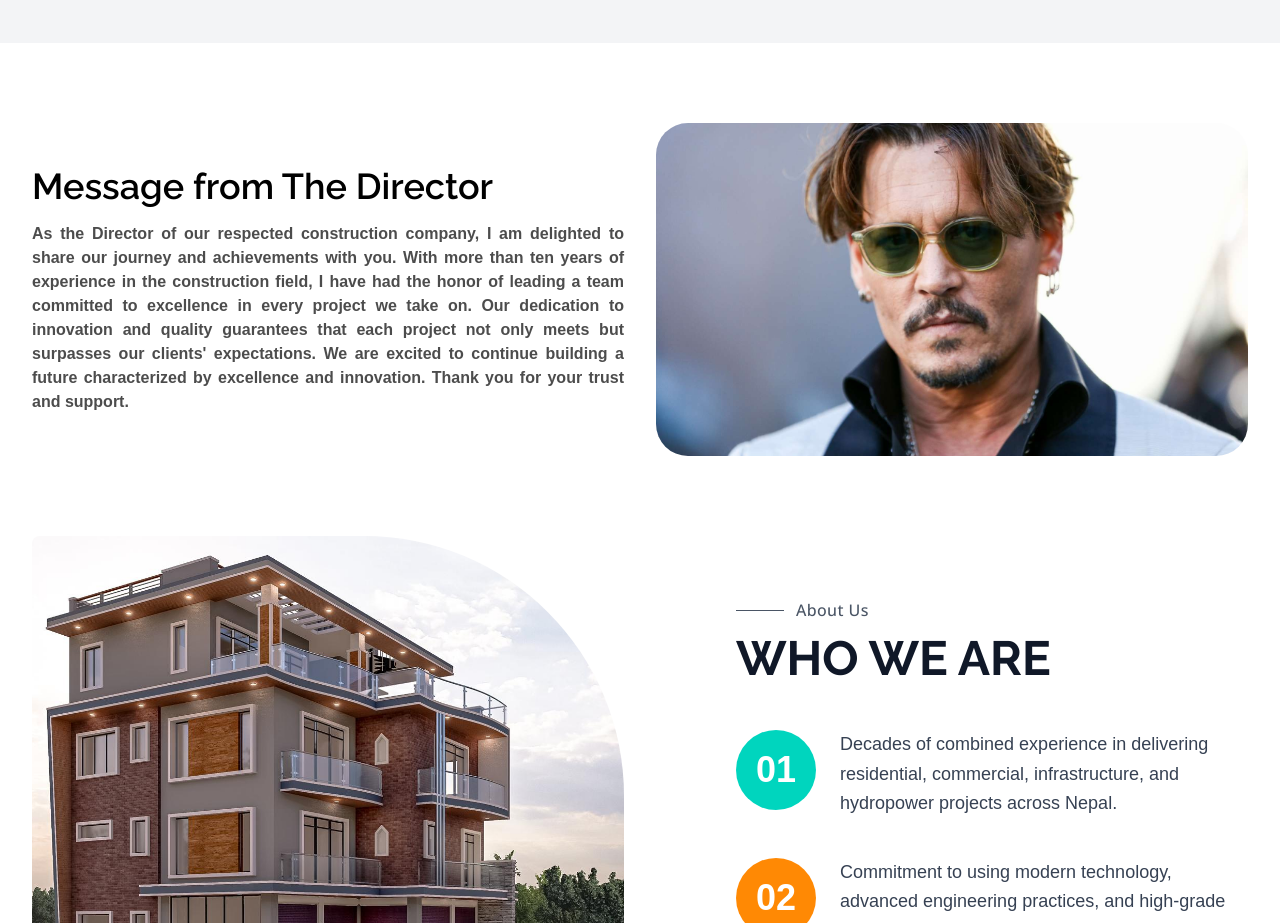
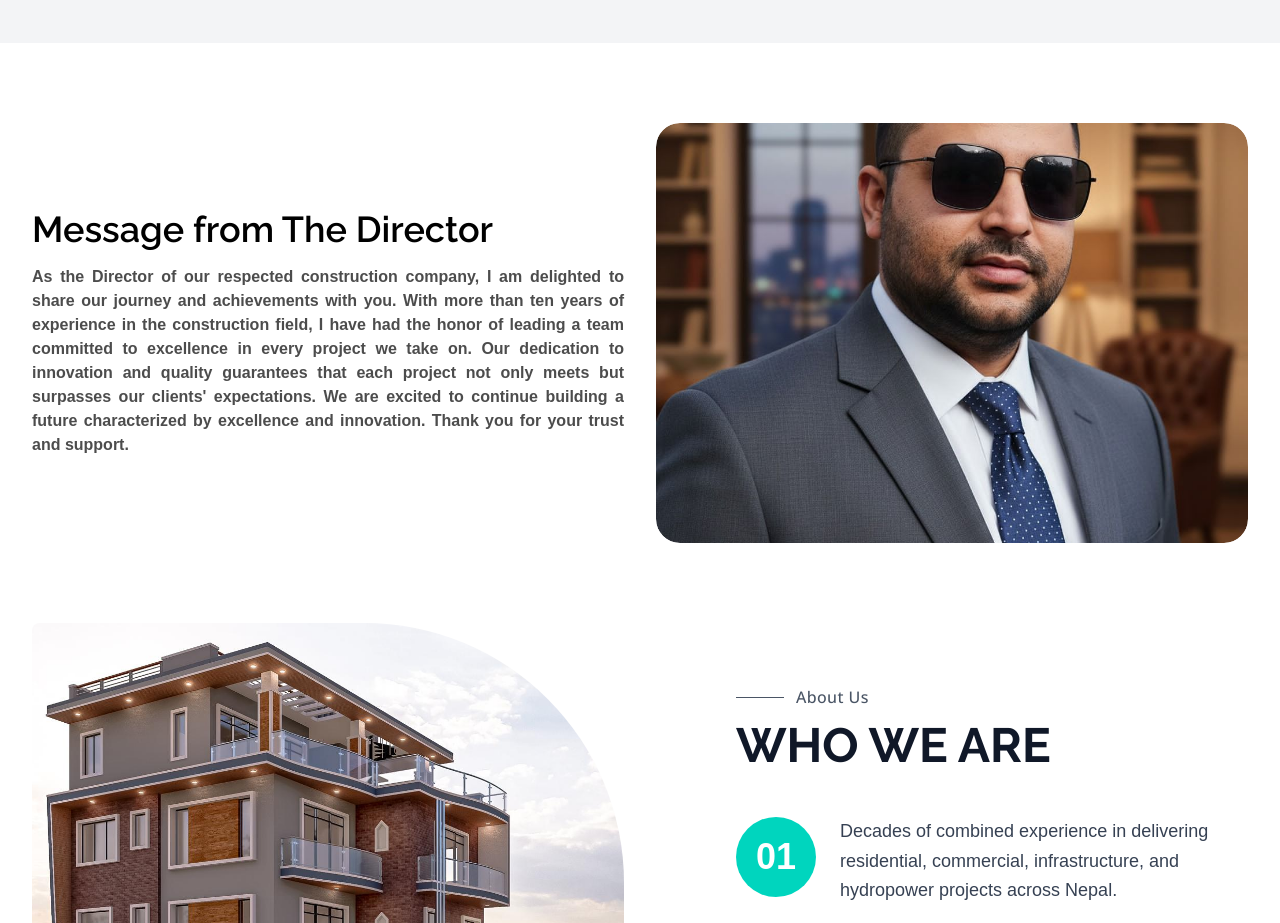
Before and after one commit to arvinpro/construction, a Next.js app: page /about in a window 1280 px wide. Shown: the part 2000-2923 px from the top of the page. Built offline with nearby package versions, Linux system fonts and the light colour scheme; a web font is replaced by a local one.

Commit message:
img changed

```diff
--- a/components/about/AboutUsSection.tsx
+++ b/components/about/AboutUsSection.tsx
@@ -88,7 +88,9 @@ function AboutUsSection() {
             </div>
           </div>
           <div className="mt-8">
-            <p className={`font-normal leading-relaxed text-justify ${open.className}`}>
+            <p
+              className={`font-normal leading-relaxed text-justify ${open.className}`}
+            >
               Quick S and A Construction Pvt. Ltd., established in 2076 B.S., is
               a professional construction company headquartered in Kathmandu,
               Nepal. Since its inception, the company has been dedicated to
@@ -140,14 +142,15 @@ function AboutUsSection() {
         </div>
 
         {/*message from director*/}
-        <div className="grid grid-cols-1 lg:grid-cols-2 items-center gap-8 mt-10 md:mt-20 ">
-          <div className="space-y-4">
+        <div className="flex flex-col lg:flex-row items-center gap-8 mt-10 md:mt-20">
+          <div className="w-full lg:w-1/2 space-y-4 order-2 lg:order-1">
             <h1
-              className={`text-2xl text-black sm:text-3xl md:text-4xl font-semibold ${raleway.className}`}
+              className={`text-2xl sm:text-3xl md:text-4xl font-semibold text-black ${raleway.className}`}
             >
               Message from The Director
             </h1>
-            <p className="text-xs text-black/70 sm:text-base font-semibold text-justify">
+
+            <p className="text-xs sm:text-base text-black/70 font-semibold text-justify">
               As the Director of our respected construction company, I am
               delighted to share our journey and achievements with you. With
               more than ten years of experience in the construction field, I
@@ -160,15 +163,12 @@ function AboutUsSection() {
             </p>
           </div>
 
-          <div className="relative overflow-hidden aspect-video rounded-4xl group">
-            <div className="absolute inset-0 opacity-0 group-hover:opacity-100 transition-opacity duration-500 pointer-events-none z-10">
-              <div className="absolute inset-0 bg-gradient-to-tr from-transparent via-white to-transparent opacity-30 transform -skew-x-12 -translate-x-full group-hover:translate-x-full transition-transform duration-1000"></div>
-            </div>
+          <div className="w-full lg:w-1/2 relative h-[280px] sm:h-[350px] md:h-[420px] overflow-hidden rounded-3xl order-1 lg:order-2">
             <Image
-              src={"/johnny.jpg"}
+              src="/director.jpeg"
               alt="Director"
               fill
-              className="object-cover transition-transform ease-out duration-300 group-hover:scale-105"
+              className="object-cover rounded-3xl"
             />
           </div>
         </div>
```
Also changed, not shown: public/director.jpeg (added).
